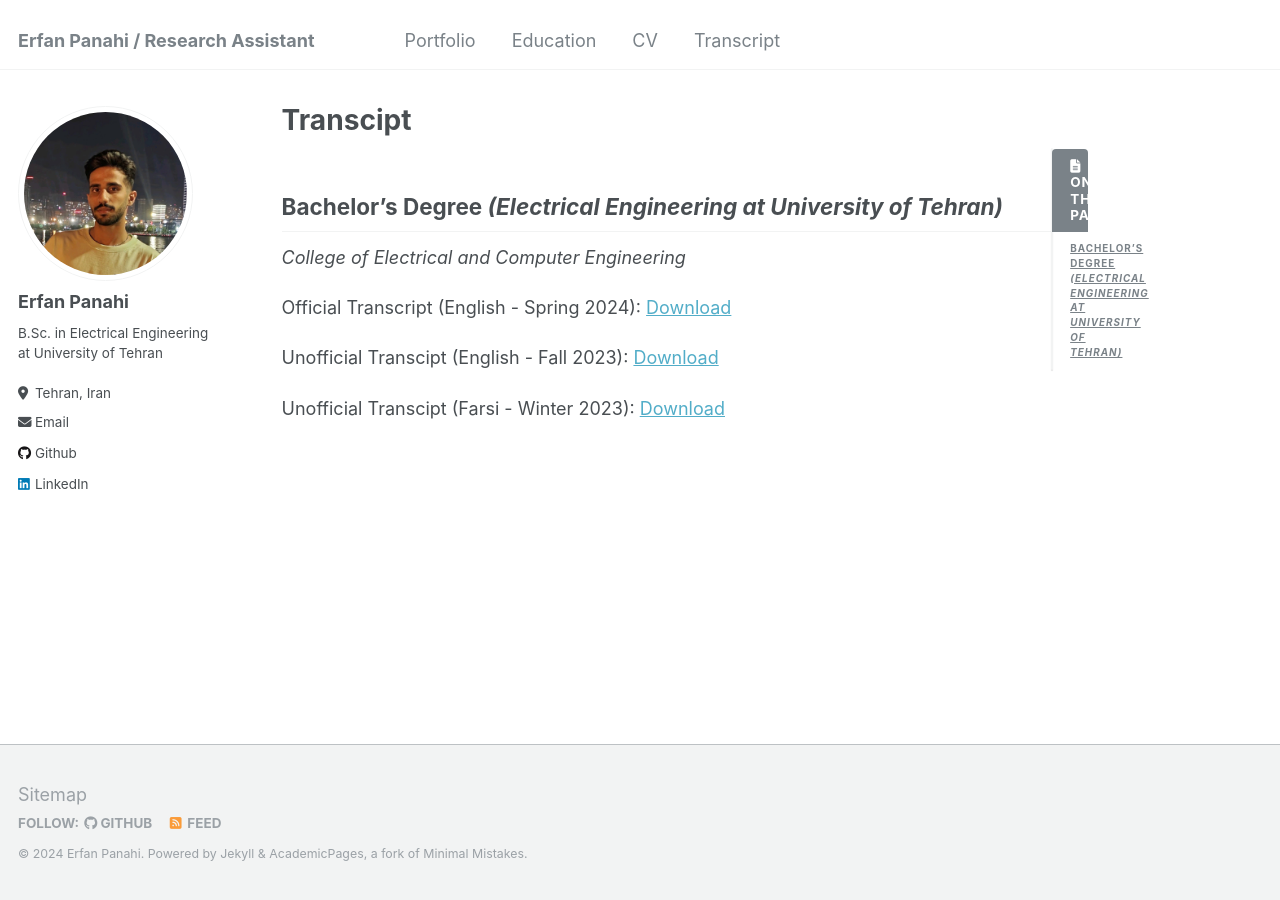
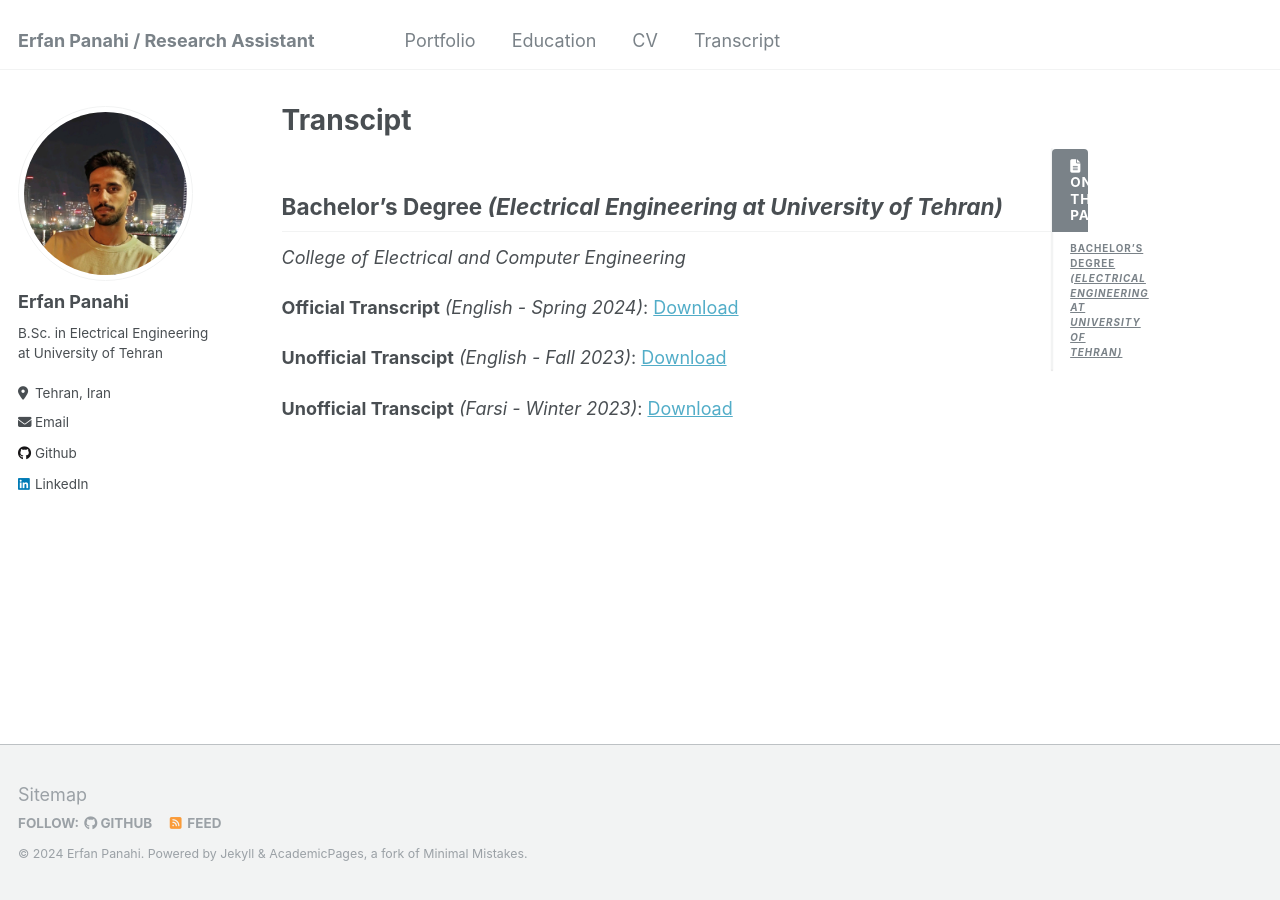
Before and after one commit to ErfanPanahi/ErfanPanahi.github.io, a Jekyll site: the page built from _pages/transcript.md, in a window 1280 px wide. Built offline with Jekyll 4.4.1, drawn with Linux system fonts in a browser that asks for light colours.

```diff
--- a/_pages/transcript.md
+++ b/_pages/transcript.md
@@ -13,8 +13,8 @@ author_profile: true
 
 *College of Electrical and Computer Engineering*
 
-Official Transcript (English - Spring 2024): [Download](/files/OfficialTranscript-ErfanPanahi.pdf)
+**Official Transcript** *(English - Spring 2024)*: [Download](/files/OfficialTranscript-ErfanPanahi.pdf)
 
-Unofficial Transcipt (English - Fall 2023): [Download](/files/TranscriptofUniversityGrades_Summer2023.pdf)
+**Unofficial Transcipt** *(English - Fall 2023)*: [Download](/files/TranscriptofUniversityGrades_Summer2023.pdf)
 
-Unofficial Transcipt (Farsi - Winter 2023): [Download](/files/Farsi_Transcrpit_NU.pdf)
+**Unofficial Transcipt** *(Farsi - Winter 2023)*: [Download](/files/Farsi_Transcrpit_NU.pdf)
```
